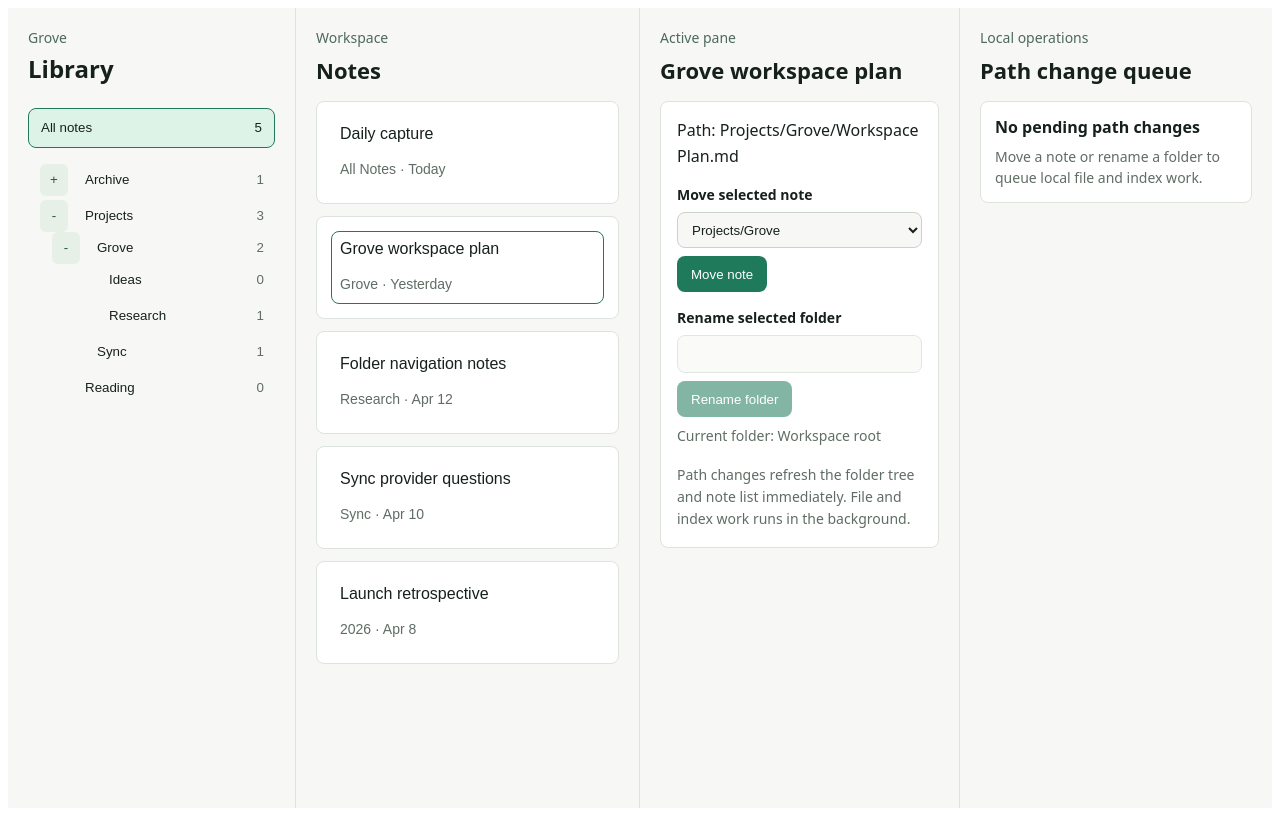
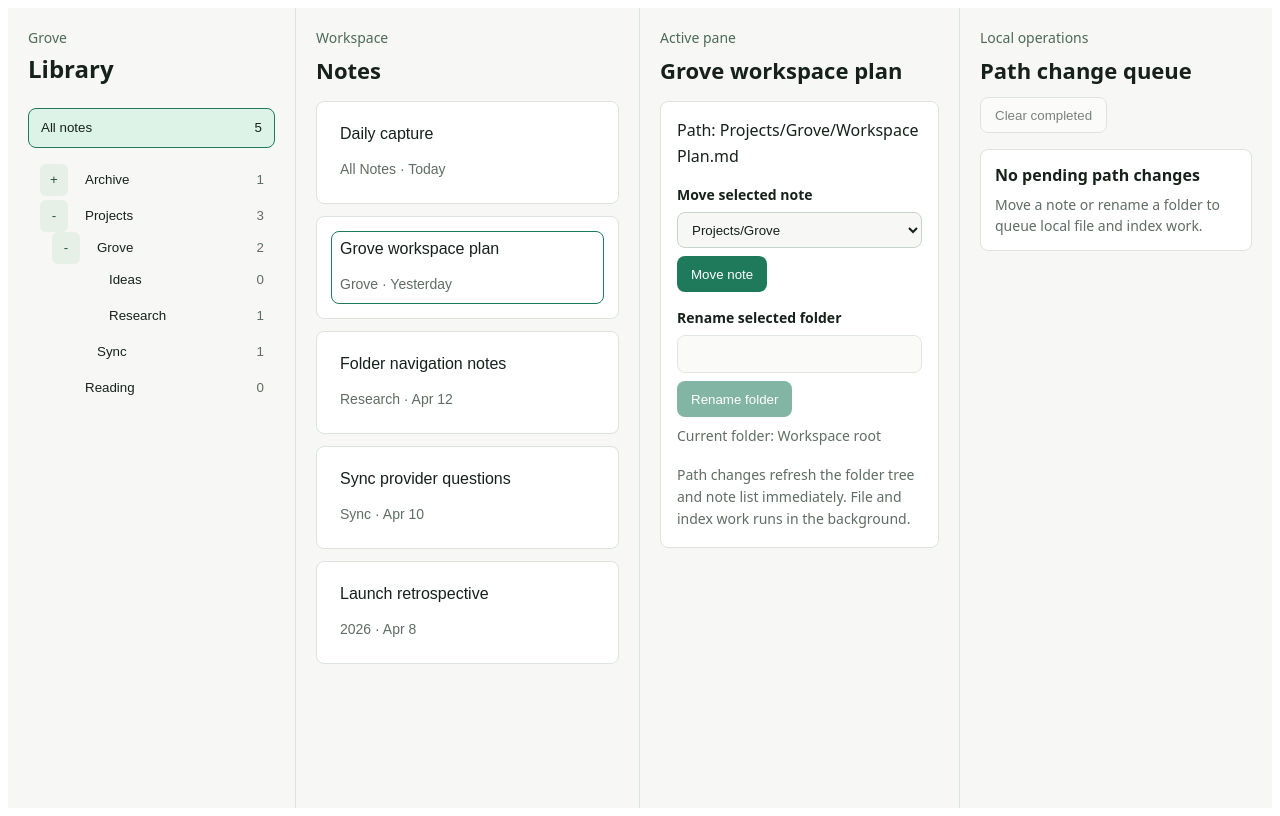
Before and after one commit to dashi296/grove, a React (Vite) app in the folder apps/desktop/: page / in a window 1280 px wide. Built offline with nearby package versions, Linux system fonts and the light colour scheme.

Commit message:
Add desktop path change cleanup

```diff
--- a/apps/desktop/src/features/folder-navigation/model/folderWorkspaceState.ts
+++ b/apps/desktop/src/features/folder-navigation/model/folderWorkspaceState.ts
@@ -213,6 +213,12 @@ export function isPathChangeOperationComplete(
   operation: FolderWorkspacePathChangeOperation,
 ): boolean {
   return operation.steps.every((step) => step.status === "completed");
+}
+
+export function clearCompletedPathChangeOperations(
+  operations: readonly FolderWorkspacePathChangeOperation[],
+): FolderWorkspacePathChangeOperation[] {
+  return operations.filter((operation) => !isPathChangeOperationComplete(operation));
 }
 
 export function getNextRunnablePathChangeOperationId(
--- a/apps/desktop/src/features/folder-navigation/ui/FolderNavigationWorkspace.css
+++ b/apps/desktop/src/features/folder-navigation/ui/FolderNavigationWorkspace.css
@@ -35,6 +35,19 @@
 .folder-navigation__heading {
   font-size: 1.375rem;
   margin: 0 0 1rem;
+}
+
+.folder-navigation__queue-heading {
+  align-items: center;
+  display: flex;
+  flex-wrap: wrap;
+  gap: 0.75rem;
+  justify-content: space-between;
+  margin-bottom: 1rem;
+}
+
+.folder-navigation__queue-heading .folder-navigation__heading {
+  margin: 0;
 }
 
 .folder-navigation__root-button,
--- a/apps/desktop/src/features/folder-navigation/ui/FolderNavigationWorkspace.tsx
+++ b/apps/desktop/src/features/folder-navigation/ui/FolderNavigationWorkspace.tsx
@@ -13,6 +13,7 @@ import { useEffect, useMemo, useRef, useState } from "react";
 
 import { moveMarkdownFile, refreshNoteIndexes } from "../../../shared";
 import {
+  clearCompletedPathChangeOperations,
   createPathChangeOperation,
   getFailedOperationSteps,
   getNextPendingOperationStep,
@@ -93,6 +94,7 @@ type RenameFolderControlProps = {
 type PathChangeQueueProps = {
   operations: readonly FolderWorkspacePathChangeOperation[];
   runningOperationIds: readonly string[];
+  onClearCompletedOperations: () => void;
   onRunNextStep: (operationId: string) => void;
   onRetryStep: (operationId: string, stepId: FolderWorkspaceOperationStepId) => void;
 };
@@ -481,13 +483,26 @@ function ActivePane({
 function PathChangeQueue({
   operations,
   runningOperationIds,
+  onClearCompletedOperations,
   onRunNextStep,
   onRetryStep,
 }: PathChangeQueueProps) {
+  const completedOperationCount = operations.filter(isPathChangeOperationComplete).length;
+
   return (
     <section className="folder-navigation__queue" aria-label="Pending path changes">
       <p className="folder-navigation__eyebrow">Local operations</p>
-      <h2 className="folder-navigation__heading">Path change queue</h2>
+      <div className="folder-navigation__queue-heading">
+        <h2 className="folder-navigation__heading">Path change queue</h2>
+        <button
+          type="button"
+          className="folder-navigation__secondary-action"
+          onClick={onClearCompletedOperations}
+          disabled={completedOperationCount === 0}
+        >
+          Clear completed
+        </button>
+      </div>
       {operations.length > 0 ? (
         <ol className="folder-navigation__operations">
           {operations.map((operation) => {
@@ -649,6 +664,10 @@ export function FolderNavigationWorkspace() {
     );
   }
 
+  function clearCompletedPathChanges(): void {
+    setPathChangeOperations(clearCompletedPathChangeOperations);
+  }
+
   async function runNextPathChangeStep(operationId: string): Promise<void> {
     const operation = pathChangeOperations.find((currentOperation) => {
       return currentOperation.id === operationId;
@@ -743,6 +762,7 @@ export function FolderNavigationWorkspace() {
       <PathChangeQueue
         operations={pathChangeOperations}
         runningOperationIds={runningOperationIds}
+        onClearCompletedOperations={clearCompletedPathChanges}
         onRunNextStep={(operationId) => {
           void runNextPathChangeStep(operationId);
         }}
```
Also changed, not shown: 1 other file (tests, documents, lock files or other folders).
